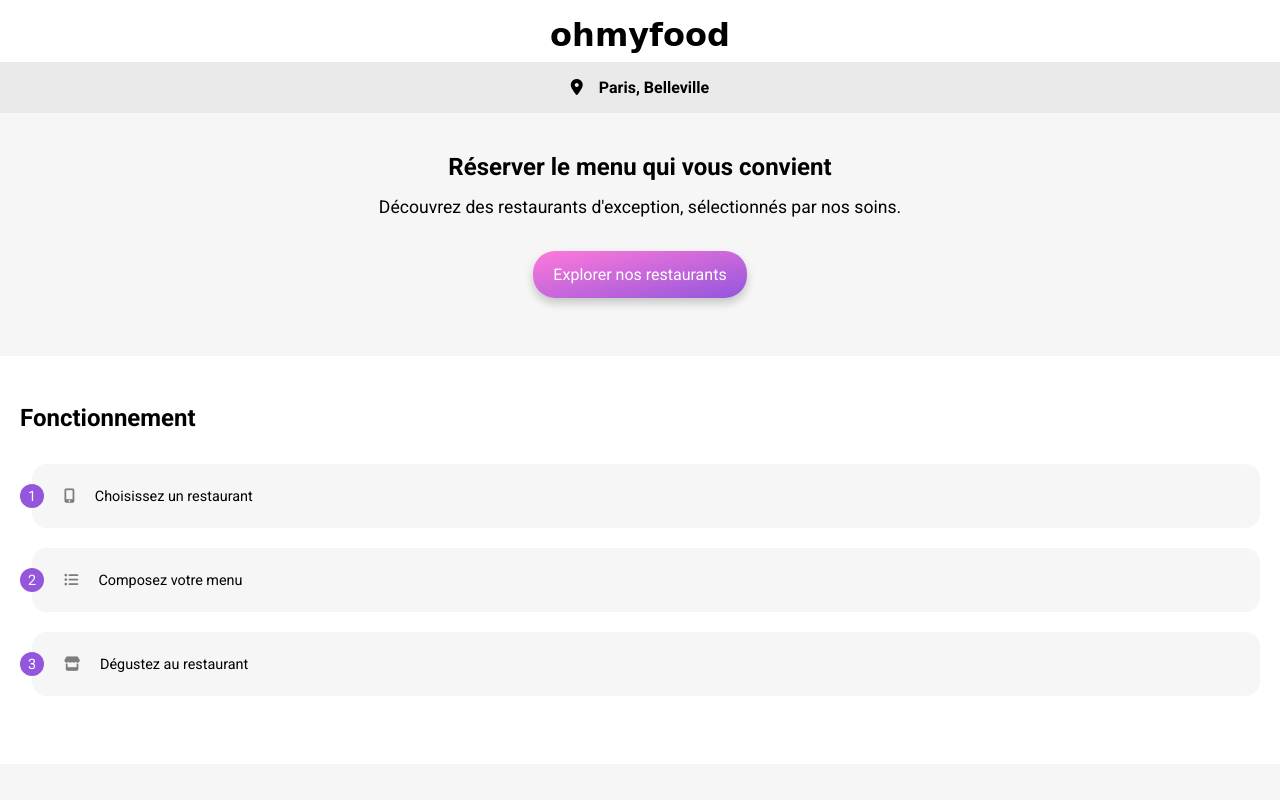
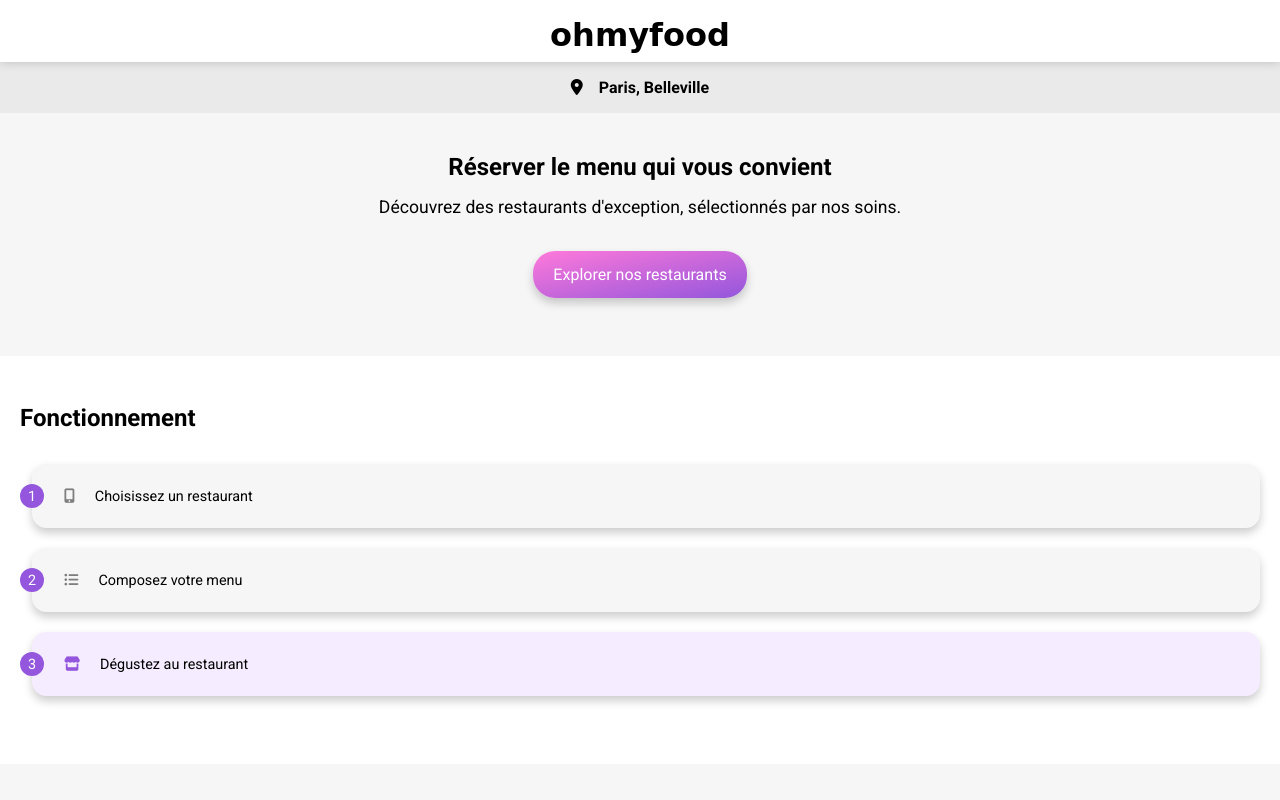
Before and after one commit to mcholl85/MatthieuChollet_3_31102021, a website: page index.html in a window 1280 px wide. Shown: the top 800 px of the page. Drawn offline with Linux system fonts and the light colour scheme; a web font is replaced by a local one.

Commit message:
fix: add boxshadow to header & tutorial list

```diff
--- a/index.html
+++ b/index.html
@@ -27,9 +27,9 @@
         <section class="tutorial">
             <h2 class="tutorial__heading">Fonctionnement</h2>
             <ul class="tutorial__steps">
-                <li><span class="tutorial__steps__count">1</span><i class="fas fa-mobile-alt tutorial__steps__icons"></i>Choisissez un restaurant</li>
-                <li><span class="tutorial__steps__count">2</span><i class="fas fa-list-ul tutorial__steps__icons"></i>Composez votre menu</li>
-                <li><span class="tutorial__steps__count">3</span><i class="fas fa-store tutorial__steps__icons"></i>Dégustez au restaurant</li>
+                <li class="tutorial__steps__list"><span class="tutorial__steps__count">1</span><i class="fas fa-mobile-alt tutorial__steps__icons"></i>Choisissez un restaurant</li>
+                <li class="tutorial__steps__list"><span class="tutorial__steps__count">2</span><i class="fas fa-list-ul tutorial__steps__icons"></i>Composez votre menu</li>
+                <li class="tutorial__steps__list tutorial__steps__list--pink"><span class="tutorial__steps__count">3</span><i class="fas fa-store tutorial__steps__icons tutorial__steps__icons--pink"></i>Dégustez au restaurant</li>
             </ul>
         </section>
         <section id="restaurants" class="gallery">
--- a/sass/layout/_header.scss
+++ b/sass/layout/_header.scss
@@ -1,7 +1,10 @@
 .header {
     text-align: center;
+    position: relative;
+    @include box-headershadow;
     &__logo {
-        margin: 1rem auto 0.5rem;
+        padding-top: 1rem;
+        padding-bottom: 0.5rem;
     }
     &__backlink {
         position: absolute;
--- a/sass/pages/_homepage.scss
+++ b/sass/pages/_homepage.scss
@@ -30,13 +30,17 @@
     }
     &__steps {
         list-style-type: none;
-        & li {
+        &__list {
             background-color: $color-tutorial-list;
             margin-bottom: 1.25rem;
             font-size: 0.9rem;
             padding: 1.25rem;
             margin-left: 0.75rem;
             border-radius: 0.9rem;
+            @include box-shadow;
+            &--pink {
+                background-color: #f5edff;
+            }
         }
         &__count {
             color: white;
@@ -54,6 +58,9 @@
             margin: 0 1.25rem;
             color: $color-tutorial-icons;
             max-width: 1rem;
+            &--pink {
+                color: $color-primary;
+            }
         }
     }
 }
--- a/sass/utils/_mixins.scss
+++ b/sass/utils/_mixins.scss
@@ -1,5 +1,9 @@
 @mixin btn-bg {
     background: linear-gradient(to bottom right, $color-secondary, $color-primary);
+}
+
+@mixin box-headershadow {
+    box-shadow: 0 0 10px rgba(0, 0, 0, 0.2);
 }
 
 @mixin box-shadow {
```
Also changed, not shown: public/css/prefixed/style.css, public/css/style.css, 1 other file. Lines whose indentation alone changed are shown as unchanged.
